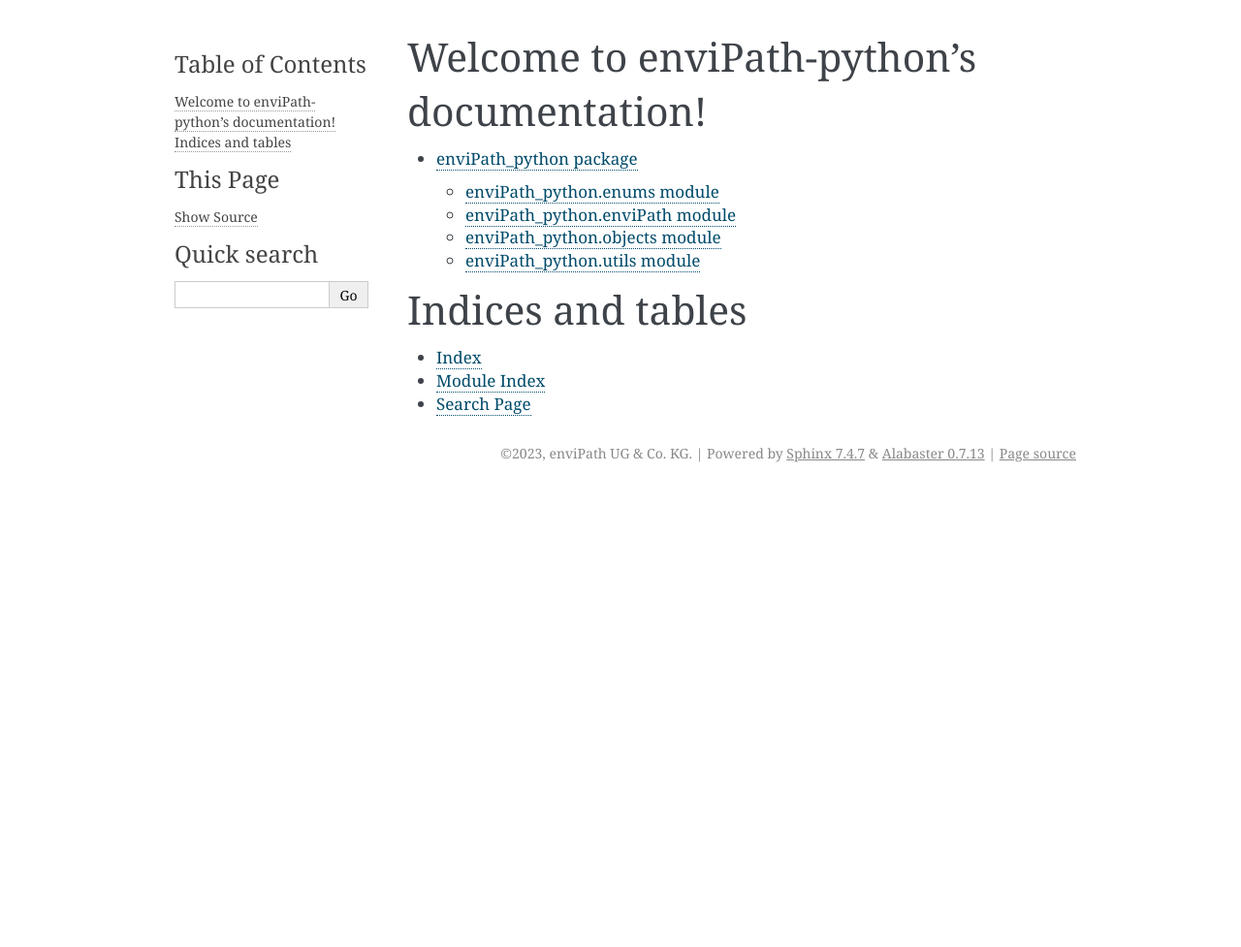
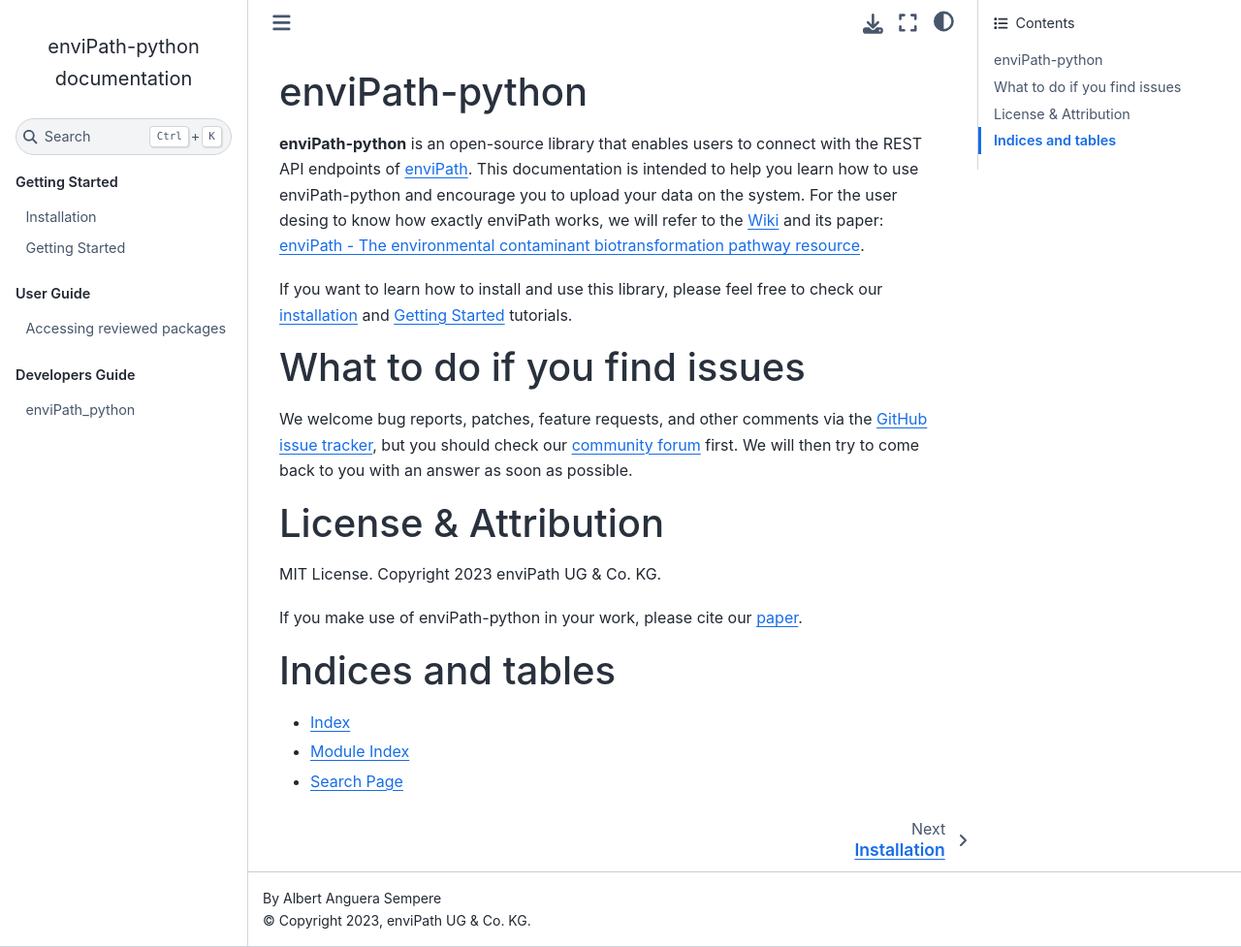
Before and after one commit to enviPath/enviPath-python, a Sphinx documentation site: the page built from docs/source/index.rst, in a window 1280 px wide and 977 px high. Shown: the whole window at 97% size. Built offline with Sphinx 7.4.7 and the Sphinx Book theme 1.1.4, drawn with Linux system fonts in a browser that asks for light colours.

Commit message:
Change of layout and addition of documentation

```diff
--- a/docs/source/conf.py
+++ b/docs/source/conf.py
@@ -38,12 +38,17 @@
 
 # -- General configuration ---------------------------------------------------
 # https://www.sphinx-doc.org/en/master/usage/configuration.html#general-configuration
+source_suffix = ".rst"
+master_doc = "index"
 
 main_folder_path = os.path.abspath('../..')
 if main_folder_path not in sys.path:
     sys.path.insert(0, main_folder_path)
 
-extensions = ['sphinx.ext.autodoc', 'sphinx.ext.coverage', 'sphinx.ext.napoleon']
+extensions = ['sphinx.ext.autodoc', 'sphinx.ext.coverage', 'sphinx.ext.napoleon',
+              'sphinx.ext.autosectionlabel', "myst_nb", "IPython.sphinxext.ipython_console_highlighting",
+              'sphinx_copybutton'
+              ]
 
 templates_path = ['_templates']
 exclude_patterns = []
@@ -53,4 +58,4 @@
 # -- Options for HTML output -------------------------------------------------
 # https://www.sphinx-doc.org/en/master/usage/configuration.html#options-for-html-output
 
-html_theme = 'alabaster'
+html_theme = 'sphinx_book_theme'
--- a/docs/source/enviPath_python.rst
+++ b/docs/source/enviPath_python.rst
@@ -1,13 +1,5 @@
-enviPath\_python package
-========================
-
-enviPath\_python.enums module
------------------------------
-
-.. automodule:: enviPath_python.enums
-   :members:
-   :undoc-members:
-   :show-inheritance:
+enviPath\_python
+================
 
 enviPath\_python.enviPath module
 --------------------------------
--- a/docs/source/index.rst
+++ b/docs/source/index.rst
@@ -1,11 +1,48 @@
-Welcome to enviPath-python's documentation!
-===========================================
+enviPath-python
+===============
+
+**enviPath-python** is an open-source library that enables users to connect with the REST API endpoints of
+`enviPath <https://envipath.org/>`_. This documentation is intended to help you learn how to use enviPath-python and
+encourage you to upload your data on the system. For the user desing to know how exactly enviPath works, we will refer
+to the `Wiki <https://wiki.envipath.com/>`_ and its paper: `enviPath - The environmental contaminant biotransformation
+pathway resource <https://academic.oup.com/nar/article/44/D1/D502/2502710>`_.
+
+If you want to learn how to install and use this library, please feel free to check our :ref:`installation <Installation>` and
+:ref:`Getting Started <Getting Started>` tutorials.
+
+What to do if you find issues
+=============================
+We welcome bug reports, patches, feature requests, and other comments via the
+`GitHub issue tracker <https://github.com/enviPath/enviPath-python/issues>`_, but you should check our
+`community forum <https://community.envipath.org/>`_ first. We will then try to come back to you with an answer as
+soon as possible.
+
+
+License & Attribution
+=====================
+
+MIT License. Copyright 2023 enviPath UG & Co. KG.
+
+If you make use of enviPath-python in your work, please cite our `paper <https://academic.oup.com/nar/article/44/D1/D502/2502710>`_.
 
 .. toctree::
-   :maxdepth: 2
+   :caption: Getting Started
+   :hidden:
+
+   installation
+   getting_started
+
+.. toctree::
+   :caption: User Guide
+   :hidden:
+
+   tutorials/access_reviewed_packages_tutorial
+
+.. toctree::
+   :caption: Developers Guide
+   :hidden:
 
    enviPath_python
-
 
 Indices and tables
 ==================
--- a/pyproject.toml
+++ b/pyproject.toml
@@ -19,7 +19,7 @@
     "Operating System :: OS Independent",
 ]
 dependencies = [
-    "requests"
+    "sphinx", "myst-nb", "sphinx-book-theme", "sphinx-copybutton"
 ]
 
 [project.urls]
```
Also changed, not shown: docs/source/getting_started.rst (added, +28 -0 lines), docs/source/installation.rst (added, +16 -0 lines), docs/source/tutorials/access_reviewed_packages_tutorial.ipynb (added).
